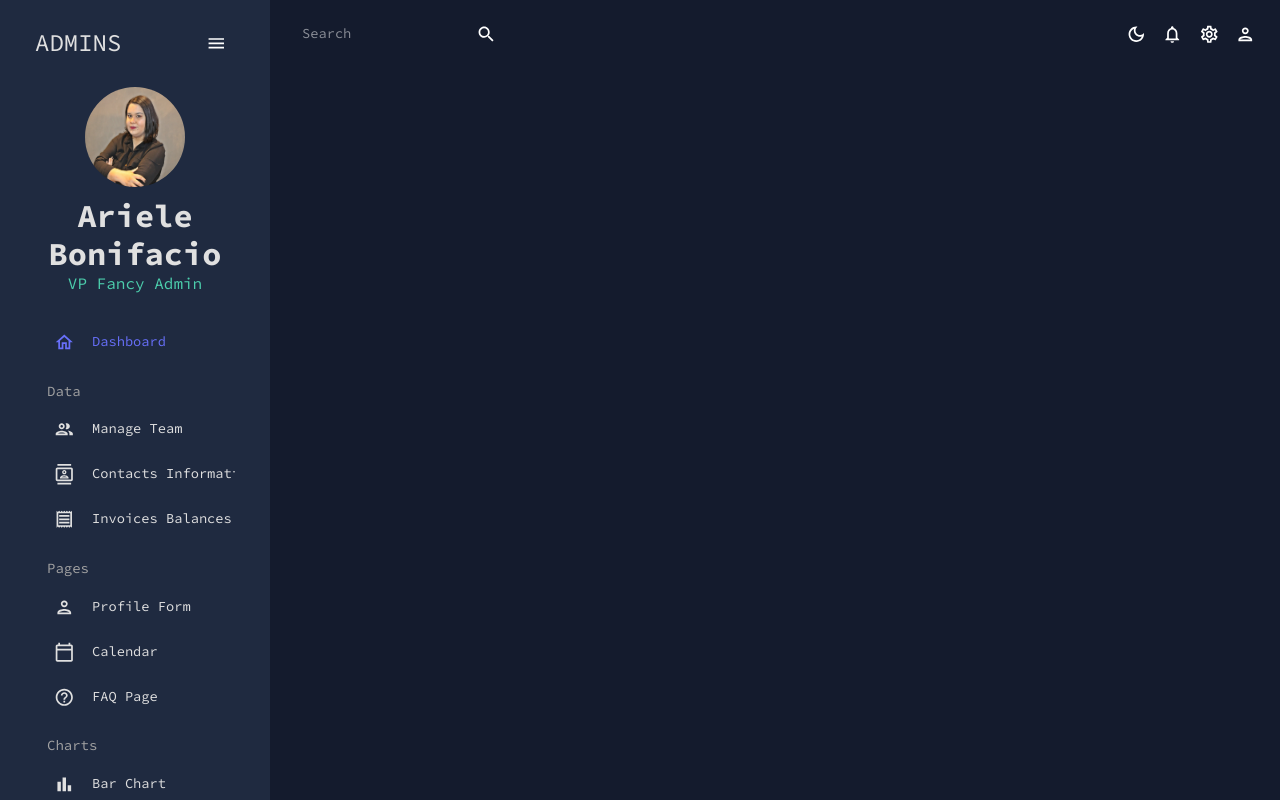
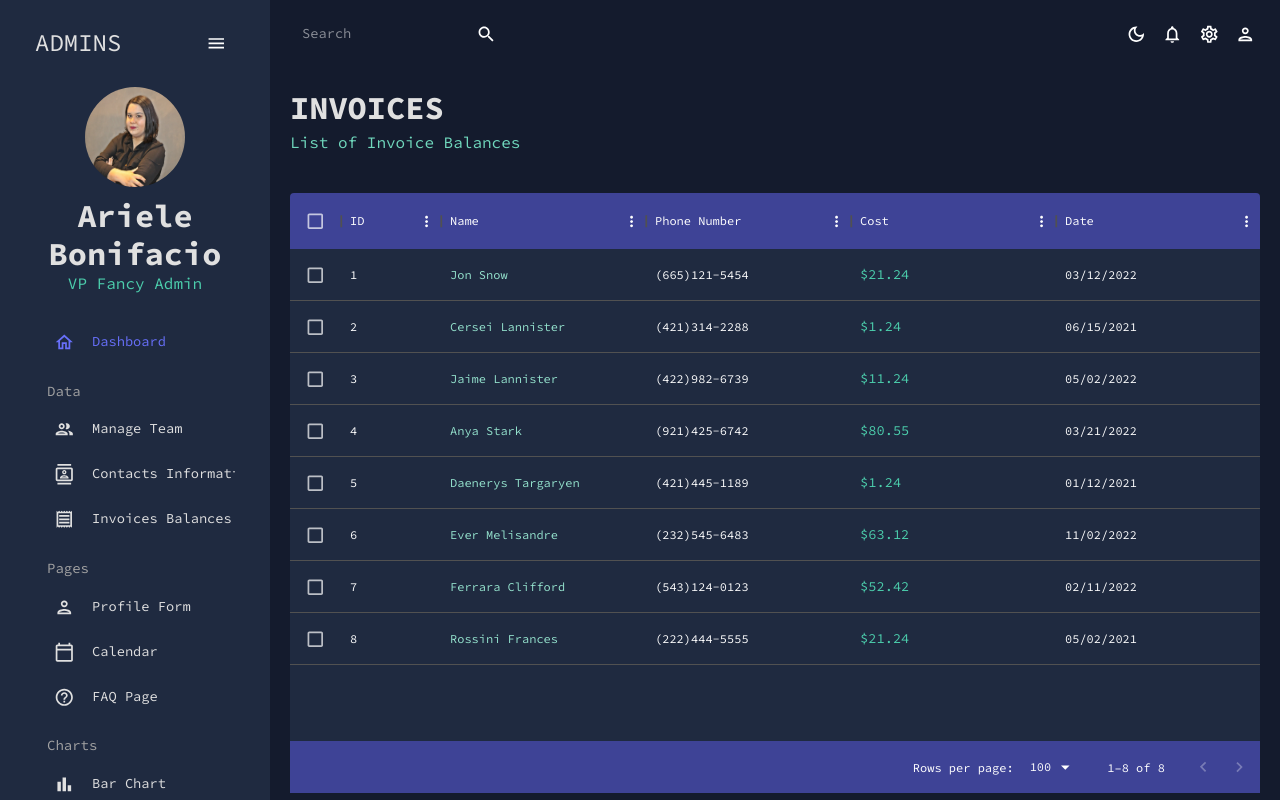
Before and after one commit to bonieasy/admin-dashboard, a React (Create React App) app: page /invoices in a window 1280 px wide. Built offline with nearby package versions, Linux system fonts and the light colour scheme.

Commit message:
Invoices pages created and form page in progress

```diff
--- a/src/App.js
+++ b/src/App.js
@@ -5,7 +5,7 @@ import Topbar from "./scenes/global/Topbar";
 import Dashboard from "./scenes/dashboard";
 import Sidebar from "./scenes/global/Sidebar";
 import Team from "./scenes/team";
-// import Invoices from "./scenes/invoices";
+import Invoices from "./scenes/invoices";
 import Contacts from "./scenes/contacts";
 // import Bar from "./scenes/bar";
 // import Form from "./scenes/form";
@@ -31,7 +31,7 @@ function App() {
               <Route path="/" element={<Dashboard />} />
               <Route path="/team" element={<Team />} />
               <Route path="/contacts" element={<Contacts />} />
-              {/* <Route path="/invoices" element={<Invoices />} /> */}
+              <Route path="/invoices" element={<Invoices />} />
               {/* <Route path="/form" element={<Form />} /> */}
               {/* <Route path="/bar" element={<Bar />} /> */}
               {/* <Route path="/pie" element={<Pie />} /> */}
--- /dev/null
+++ b/src/scenes/invoices/index.jsx
@@ -0,0 +1,60 @@
+import { Box, Typography, useTheme } from "@mui/material";
+import { DataGrid } from "@mui/x-data-grid";
+import { tokens } from "../../theme";
+import { mockDataInvoices } from "../../data/mockData";
+import Header from "../../components/Header";
+
+const Invoices = () => {
+    const theme = useTheme();
+    const colors = tokens(theme.palette.mode);
+    const columns = [
+        {field: "id", headerName: "ID"},
+        {field: "name", headerName: "Name", flex: 1, cellClassName: "name-column--cell"},
+        {field: "phone", headerName: "Phone Number", flex: 1},
+        {field: "cost", headerName: "Cost", flex: 1, renderCell: (params) => (
+            <Typography color={colors.greenAccent[500]}>${params.row.cost}</Typography>
+        )},
+        {field: "date", headerName: "Date", flex: 1}
+    ];
+
+    return (
+        <Box m="20px">
+            <Header title="INVOICES" subtitle="List of Invoice Balances"/>
+
+            <Box m="40px 0 0 0" height="75vh" sx={{
+                "& .MuiDataGrid-root": {
+                    border: "none",
+                },
+                "& .MuiDataGrid-cell": {
+                    borderBotton: "none"
+                },
+                "& .name-column--cell": {
+                    color: colors.greenAccent[300]
+                },
+                "& .MuiDataGrid-columnHeaders": {
+                    backgroundColor: colors.blueAccent[700],
+                    borderBottom: "none"
+                },
+                "& .MuiDataGrid-virtualScroller": {
+                    backgroundColor: colors.primary[400]
+                },
+                "& .MuiDataGrid-footerContainer": {
+                    borderTop: "none",
+                    backgroundColor: colors.blueAccent[700]
+                },
+                "& .MuiCheckbox-rrot": {
+                    color: `${colors.greenAccent[200]} !important`,
+                },
+            }}
+            >
+                <DataGrid
+                    rows={mockDataInvoices}
+                    columns={columns}
+                    checkboxSelection
+                />
+            </Box>
+        </Box>
+    );
+};
+
+export default Invoices;
```
Also changed, not shown: src/scenes/form/index.jsx (added, +35 -0 lines).
